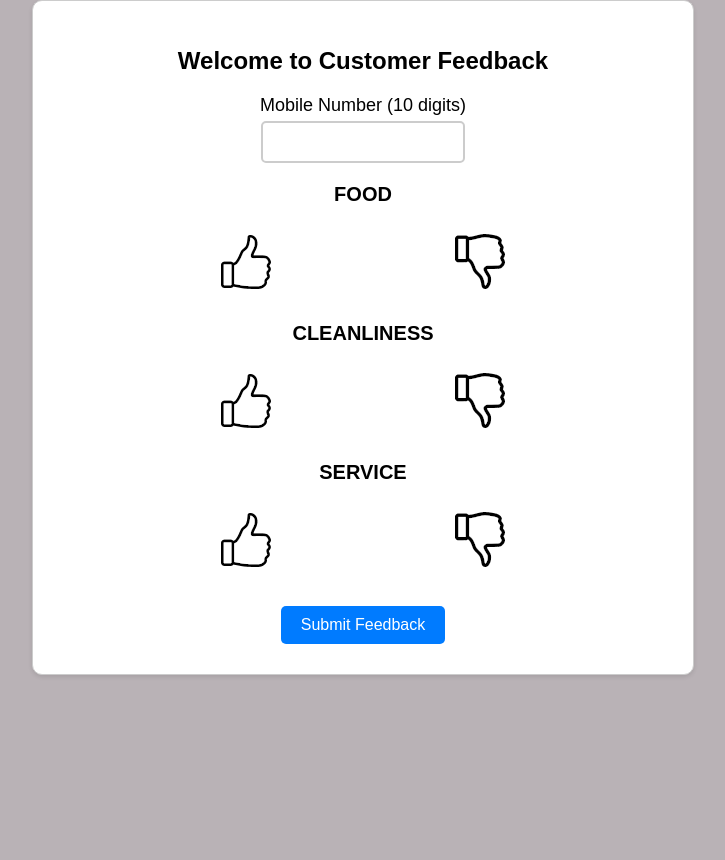
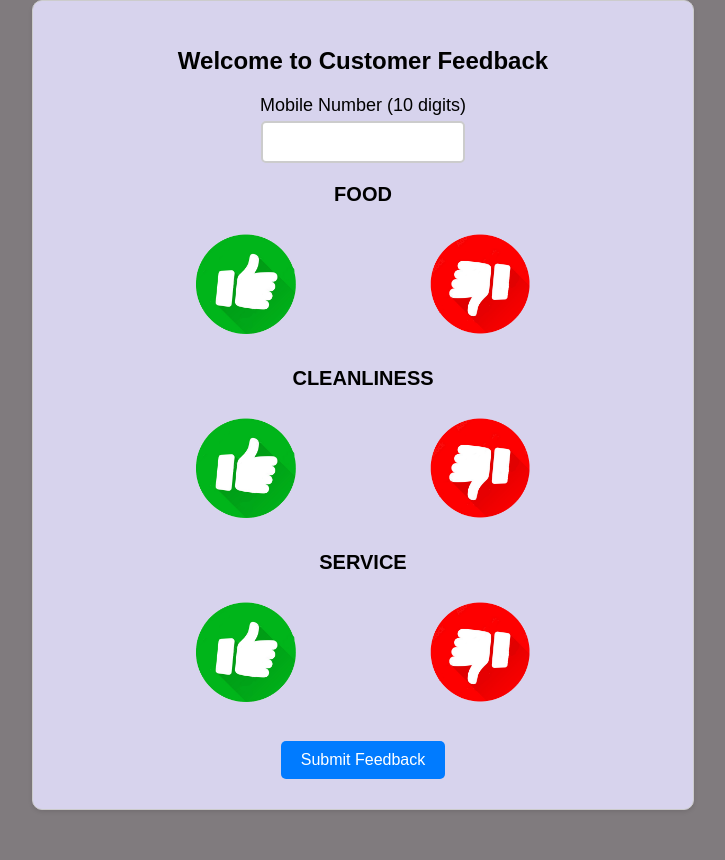
Before and after one commit to parthmpatel1110/kiosk_application, a Flask app: page / in a window 1280 px wide. Shown: the whole page, without its empty margins (277-1002 px from the left). Before the commit the page ends 676 px from the top, so only its background shows below. Run offline with Flask 3, Linux system fonts and the light colour scheme.

Commit message:
images changes

```diff
--- a/templates/index.html
+++ b/templates/index.html
@@ -9,7 +9,7 @@
             padding: 0;
             font-family: Arial, sans-serif;
             margin-bottom: 50px;
-            background-color: #b9b2b6; /* Replace with your desired background color */
+            background-color: #807b7e; /* Replace with your desired background color */
         }
         /* Style the label elements as radio buttons */
         .radio-label {
@@ -20,6 +20,11 @@
             padding: 5px;
             border-radius: 5px;
             width: 200px;
+        }
+
+        .radio-label img {
+            width: 100px;
+            height: 100px;
         }
 
         /* Hide the actual radio inputs */
@@ -50,7 +55,7 @@
             padding: 30px;
             border: 1px solid #ccc;
             border-radius: 10px;
-            background-color: #fff;
+            background-color: #d7d3ed;
             box-shadow: 0 2px 4px rgba(0, 0, 0, 0.1);
         }
 
@@ -219,7 +224,7 @@
                 <h1>FOOD</h1>
                 <label class="radio-label">
                     <input type="radio" class="radio-input" name="food" value="thumbs_up">
-                    <img src="{{ url_for('static', filename='thumbs_up.png') }}" alt="Thumbs Up">
+                    <img src="{{ url_for('static', filename='thumbs_up.png') }}" alt="Thumbs Up" >
                 </label>
                 <label class="radio-label">
                     <input type="radio" class="radio-input" name="food" value="thumbs_down">
```
Also changed, not shown: static/thumbs_down.png, static/thumbs_up.png, 1 other file.
